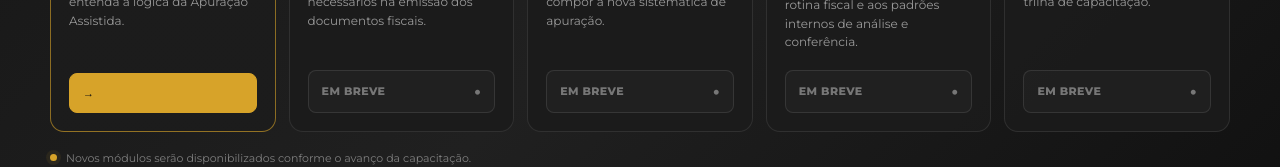
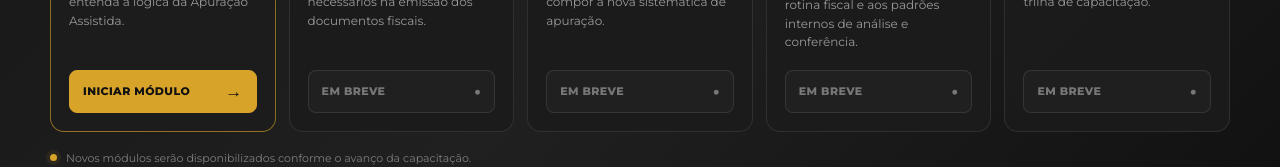
Before and after one commit to Gabriel1max/central-capacitacao-max, a plain HTML site: page index.html in a window 1280 px wide. Shown: the part 448-615 px from the top of the page. Drawn offline with Linux system fonts and the light colour scheme.

Commit message:
Update index.html

```diff
--- a/index.html
+++ b/index.html
@@ -307,9 +307,10 @@ body {
           e entenda a lógica da Apuração Assistida.
         </p>
 
-       <a class="button"
+<a class="button"
    href="https://sites.google.com/view/central-capacitacao-max/01-fundamentos"
    target="_blank"
+   rel="noopener noreferrer">
           Iniciar módulo
           <span class="arrow">→</span>
         </a>
```
